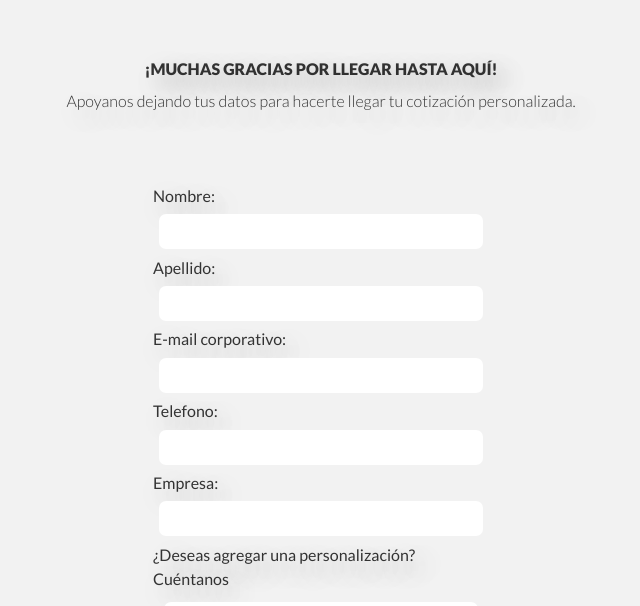
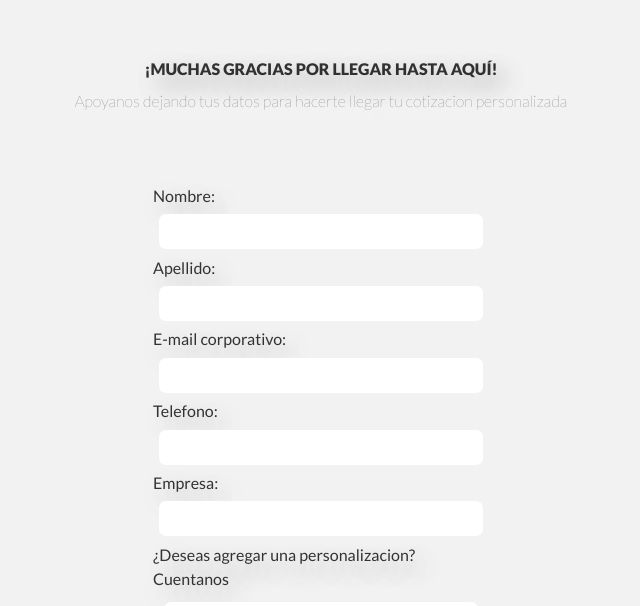
Before and after one commit to julio-cesar-aguero/rod-select-vuejs-master, a Vue app: page /cotizador-7 in a window 1280 px wide. Shown: the part 131-737 px from the top of the page, without its empty margins (319-959 px from the left). Built offline with nearby package versions, Linux system fonts and the light colour scheme; sample sign-in values are in the browser's storage.

Commit message:
prueba-5-de-abril

```diff
--- a/src/main.js
+++ b/src/main.js
@@ -11,8 +11,8 @@ import Cabecera from './components/Cabecera'
 import PieDePagina from './components/PieDePagina'
 
 Vue.use(VueAxios, axios)
-//axios.defaults.baseURL = 'http://localhost:3000/api';
-axios.defaults.baseURL = 'https://sistemasrod/api';
+axios.defaults.baseURL = 'http://localhost:3000/api';
+//axios.defaults.baseURL = 'https://sistemasrod/api';
 
 Vue.component('Cabecera', Cabecera)
 Vue.component('PieDePagina', PieDePagina)
--- a/src/views/Cotizador-7.vue
+++ b/src/views/Cotizador-7.vue
@@ -5,8 +5,8 @@
       <div class="form__information">
         <span>¡MUCHAS GRACIAS POR LLEGAR HASTA AQUÍ!</span>
         <p>
-          Apoyanos dejando tus datos para hacerte llegar tu cotización
-          personalizada.
+          Apoyanos dejando tus datos para hacerte llegar tu cotizacion
+          personalizada
         </p>
       </div>
 
@@ -23,7 +23,7 @@
           <label for="empresa">Empresa:</label>
           <input v-model.trim="formData.empresa" type="text" name="empresa" />
           <label for="empresa"
-            >¿Deseas agregar una personalización? Cuéntanos
+            >¿Deseas agregar una personalizacion? Cuentanos
           </label>
           <textarea
             class="boxText"
@@ -146,7 +146,7 @@ export default {
 }
 .form__information p {
   font-size: 1em;
-  font-weight: 300;
+  font-weight: 100;
 }
 .container__form {
   width: 100%;
--- a/src/views/Cotizador.vue
+++ b/src/views/Cotizador.vue
@@ -45,7 +45,7 @@ export default {
 
   data() {
     return {
-      email: "",
+      email: '',
       mensaje: "Ingresa un Email !",
       showMensaje: false,
       isValid: true,
```
